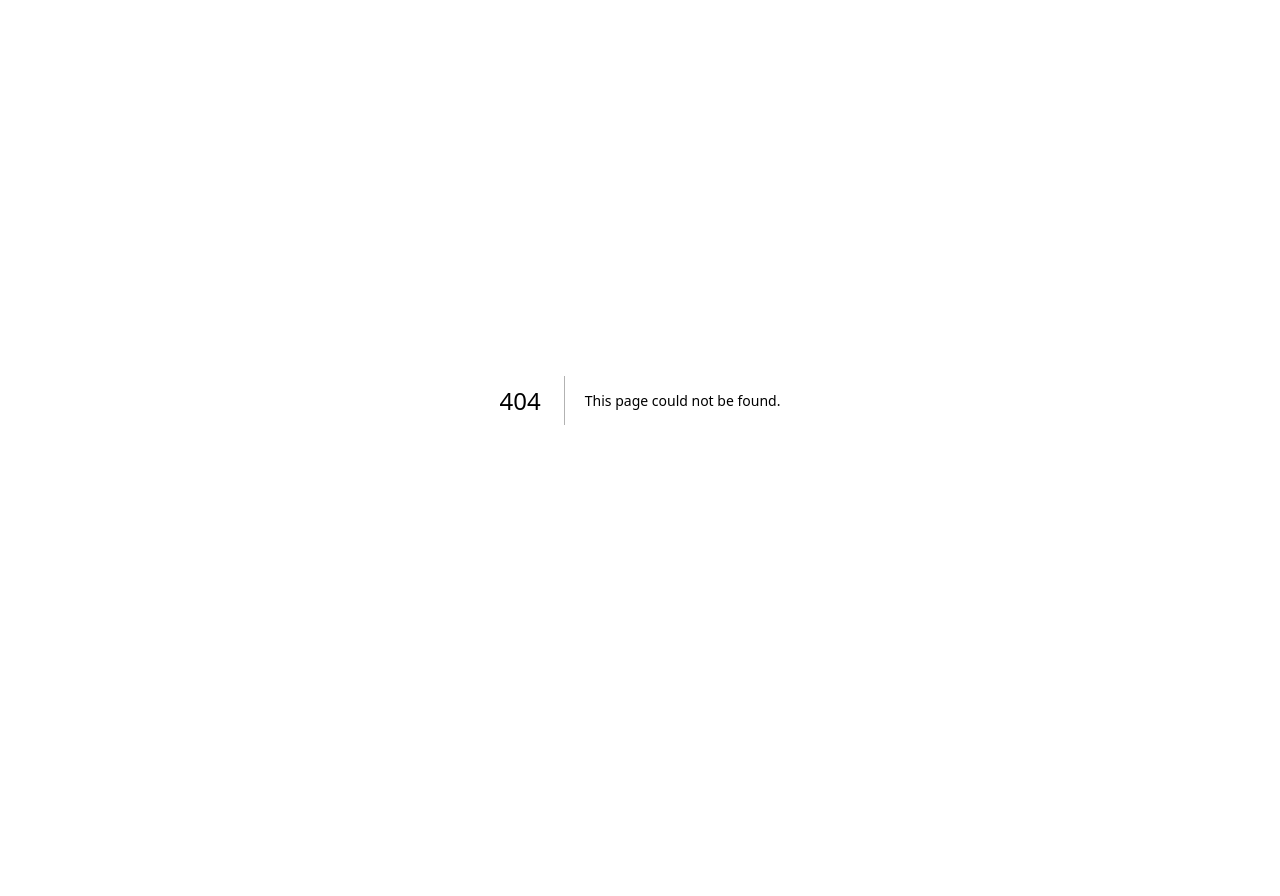
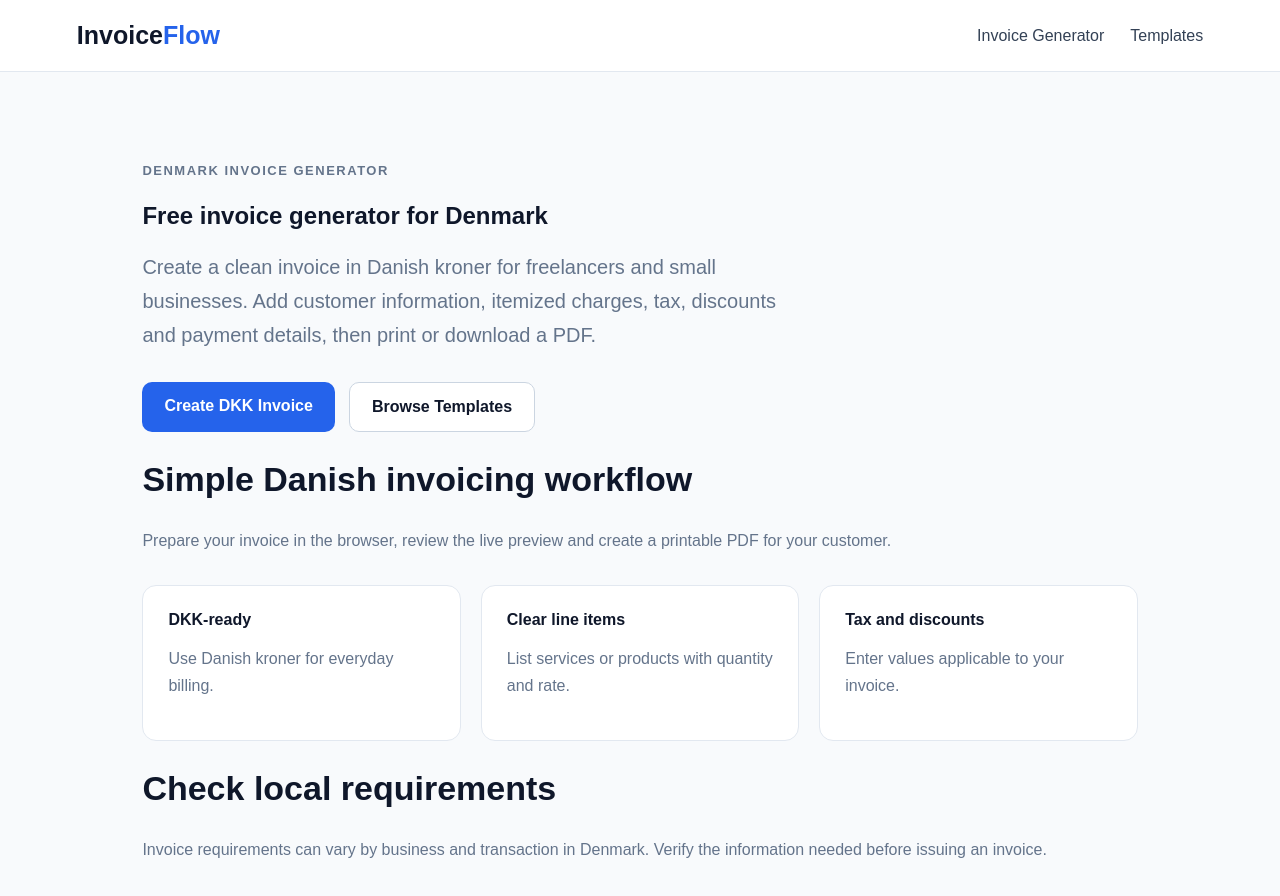
Before and after one commit to wakilmustaqeem/invoiceflow, a Next.js app: page /invoice-generator/denmark in a window 1280 px wide. Before the commit this address had no page. Shown: the top 896 px of the page. Before the commit the page ends 800 px from the top, so only its background shows below. Built offline with nearby package versions, Linux system fonts and the light colour scheme.

Commit message:
seo: add Denmark invoice generator landing page

```diff
--- /dev/null
+++ b/app/invoice-generator/denmark/page.tsx
@@ -0,0 +1,3 @@
+import Link from 'next/link';
+export const metadata={title:'Free Invoice Generator for Denmark | InvoiceFlow',description:'Create a professional Danish invoice online for free with DKK pricing, itemized charges, tax, discounts and PDF output.'};
+export default function DenmarkInvoice(){return <main><header className="nav"><div className="brand">Invoice<span>Flow</span></div><nav><Link href="/invoice-generator">Invoice Generator</Link><Link href="/invoice-templates">Templates</Link></nav></header><section className="content"><p className="eyebrow">DENMARK INVOICE GENERATOR</p><h1>Free invoice generator for Denmark</h1><p className="lead">Create a clean invoice in Danish kroner for freelancers and small businesses. Add customer information, itemized charges, tax, discounts and payment details, then print or download a PDF.</p><div className="actions"><Link className="btn primary" href="/invoice-generator">Create DKK Invoice</Link><Link className="btn secondary" href="/invoice-templates">Browse Templates</Link></div><h2>Simple Danish invoicing workflow</h2><p>Prepare your invoice in the browser, review the live preview and create a printable PDF for your customer.</p><div className="grid"><div><b>DKK-ready</b><p>Use Danish kroner for everyday billing.</p></div><div><b>Clear line items</b><p>List services or products with quantity and rate.</p></div><div><b>Tax and discounts</b><p>Enter values applicable to your invoice.</p></div></div><h2>Check local requirements</h2><p>Invoice requirements can vary by business and transaction in Denmark. Verify the information needed before issuing an invoice.</p></section></main>}
```
